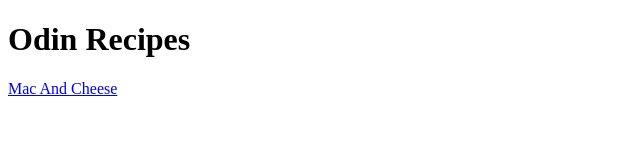
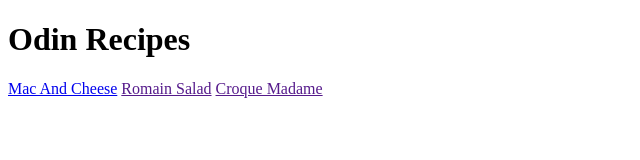
Before and after one commit to iopark/odin-recipes, a plain HTML site: page index.html in a window 1280 px wide. Shown: the whole page, without its empty margins (0-640 px from the left). Drawn offline with Linux system fonts and the light colour scheme.

Commit message:
Edited index.html adding more recipes

```diff
--- a/index.html
+++ b/index.html
@@ -9,6 +9,8 @@
 <body>
     <h1>Odin Recipes</h1>
     <a href="./recipes/mac-and-cheese.html">Mac And Cheese</a>
+    <a href="">Romain Salad</a>
+    <a href="">Croque Madame</a>
 
 </body>
 </html>
```
